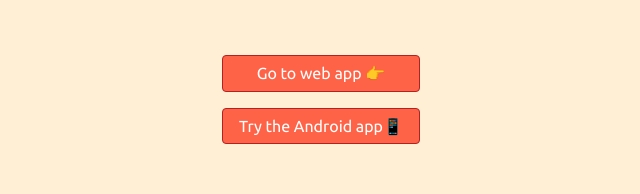
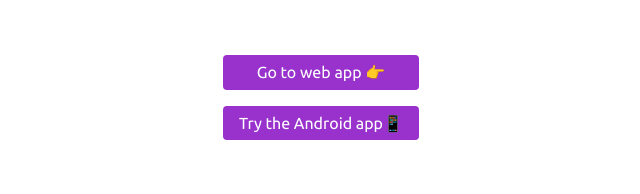
Before and after one commit to fede-rodes/ballboy_web, a Next.js app: page / in a window 1280 px wide. Shown: the part 191-385 px from the top of the page, without its empty margins (319-959 px from the left). Built offline with nearby package versions, Linux system fonts and the light colour scheme; a web font is replaced by a local one.

Commit message:
mooore style

```diff
--- a/layouts/Main/index.tsx
+++ b/layouts/Main/index.tsx
@@ -8,7 +8,7 @@ import Footer from '../Footer';
 const Container = styled(Flex)`
   min-height: 100vh;
   width: 100%;
-  background-color: ${({ theme }) => theme.colors.papayawhip};
+  background-color: ${({ theme }) => theme.colors.white};
   font-family: 'Ubuntu', sans-serif;
 `;
 
--- a/pages/index.tsx
+++ b/pages/index.tsx
@@ -6,9 +6,8 @@ import Spacer from '../components/common/Spacer';
 import MainLayout from '../layouts/Main';
 
 const style = {
-  background: 'tomato',
+  background: 'darkorchid',
   color: 'white',
-  border: '1px solid firebrick',
   cursor: 'pointer',
 };
 
--- a/theme/colors.js
+++ b/theme/colors.js
@@ -43,9 +43,7 @@ const colors = {
   lightSkyBlue: '#87CEFA',
   orange: 'orange',
   facebook: '#3B5998',
-
-  blanchedalmond: 'blanchedalmond',
-  papayawhip: 'papayawhip',
+  darkorchid: 'darkorchid',
 };
 
 export default colors;
```
